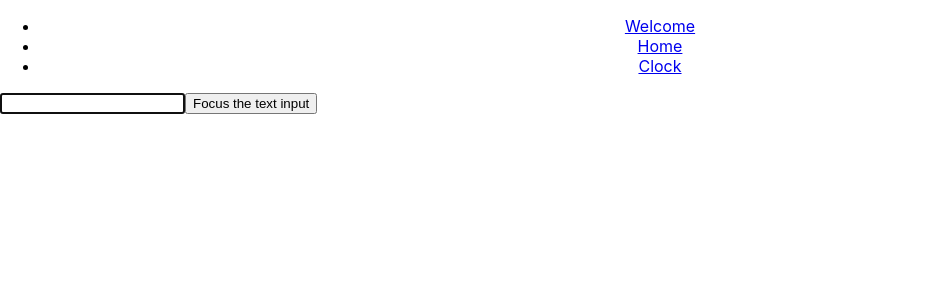
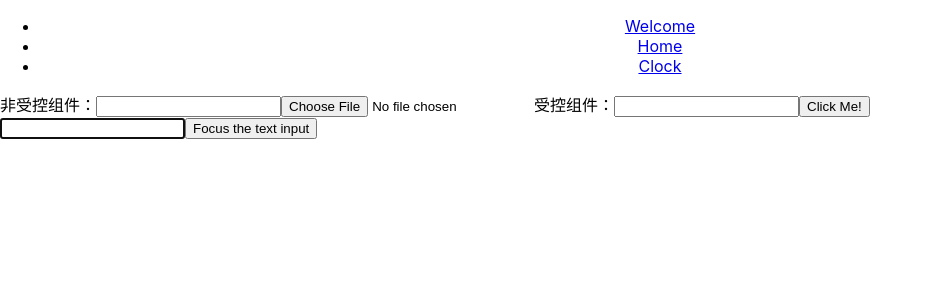
Before and after one commit to Charcliu/create-react-app, a React (Create React App) app: page /refhome in a window 1280 px wide. Shown: the top 300 px of the page, without its empty margins (0-933 px from the left). Built offline with nearby package versions, Linux system fonts and the light colour scheme.

Commit message:
非受控组件

```diff
--- a/src/component/Refs/RefHome.js
+++ b/src/component/Refs/RefHome.js
@@ -4,7 +4,9 @@ import RefChild from './RefChild'
 class RefHome extends Component {
   constructor(props) {
     super(props)
-    this.state = {}
+    this.state = {
+      textValue: ''
+    }
     this.textInput = React.createRef()
   }
 
@@ -13,9 +15,42 @@ class RefHome extends Component {
     this.textInput.current.focusTextInput()
   }
 
+  innerRef = event => {
+    alert(
+      'A name was submitted: ' +
+        this.input.value +
+        ' ' +
+        this.fileInput.value +
+        ' ' +
+        this.state.textValue
+    )
+    event.preventDefault()
+  }
+
+  handleChange = event => {
+    this.setState({
+      textValue: event.target.value
+    })
+  }
+
   render() {
     return (
       <div>
+        <label>非受控组件：</label>
+        <input type="text" ref={input => (this.input = input)} />
+        <input
+          type="file"
+          ref={input => {
+            this.fileInput = input
+          }}
+        />
+        <label>受控组件：</label>
+        <input
+          type="text"
+          value={this.state.textValue}
+          onChange={this.handleChange}
+        />
+        <input type="button" value="Click Me!" onClick={this.innerRef} />
         <RefChild ref={this.textInput} />
       </div>
     )
```
